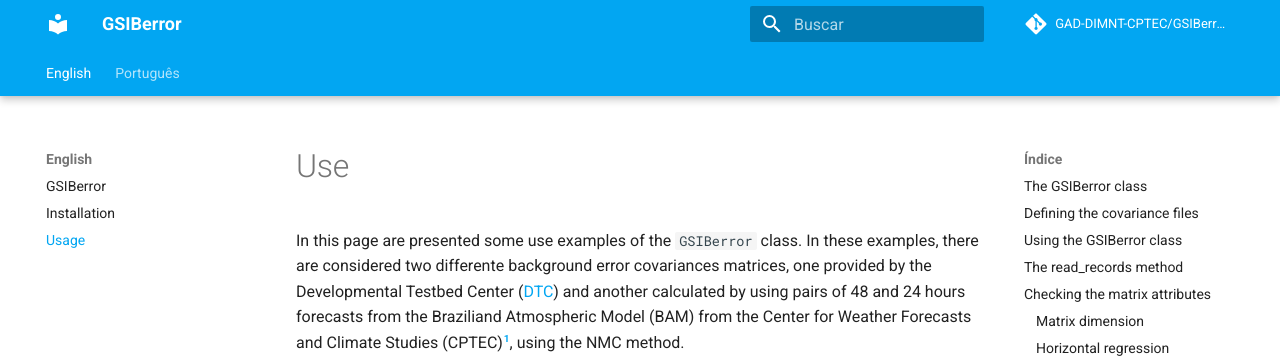
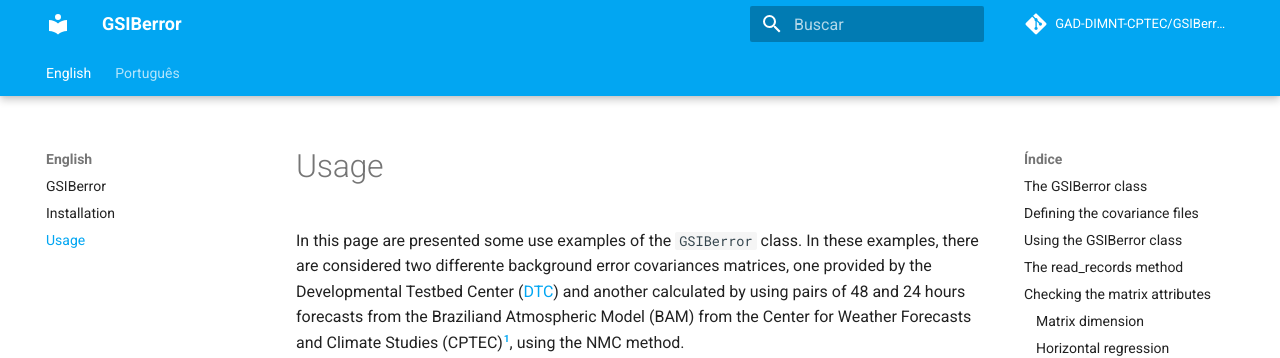
Before and after one commit to GAD-DIMNT-CPTEC/GSIBerror, an MkDocs documentation site: the page built from docs/en/usage.md, in a window 1280 px wide and 900 px high. Shown: the top 358 px of the window. Built offline with MkDocs 1.6.1 and Material for MkDocs 9.7.7, drawn with Linux system fonts in a browser that asks for light colours; comment, search, counter and statistics services are not loaded.

Commit message:
Issue #8: atualizando arquivos install.md e usage.md

```diff
--- a/docs/en/usage.md
+++ b/docs/en/usage.md
@@ -1,4 +1,4 @@
-# Use
+# Usage
 
 In this page are presented some use examples of the `GSIBerror` class. In these examples, there are considered two differente background error covariances matrices, one provided by the Developmental Testbed Center ([DTC](https://dtcenter.org/)) and another calculated by using pairs of 48 and 24 hours forecasts from the Braziliand Atmospheric Model (BAM) from the Center for Weather Forecasts and Climate Studies (CPTEC)[^1], using the NMC method.
 
```
Also changed, not shown: docs/en/install.md (+1 -1 lines).
